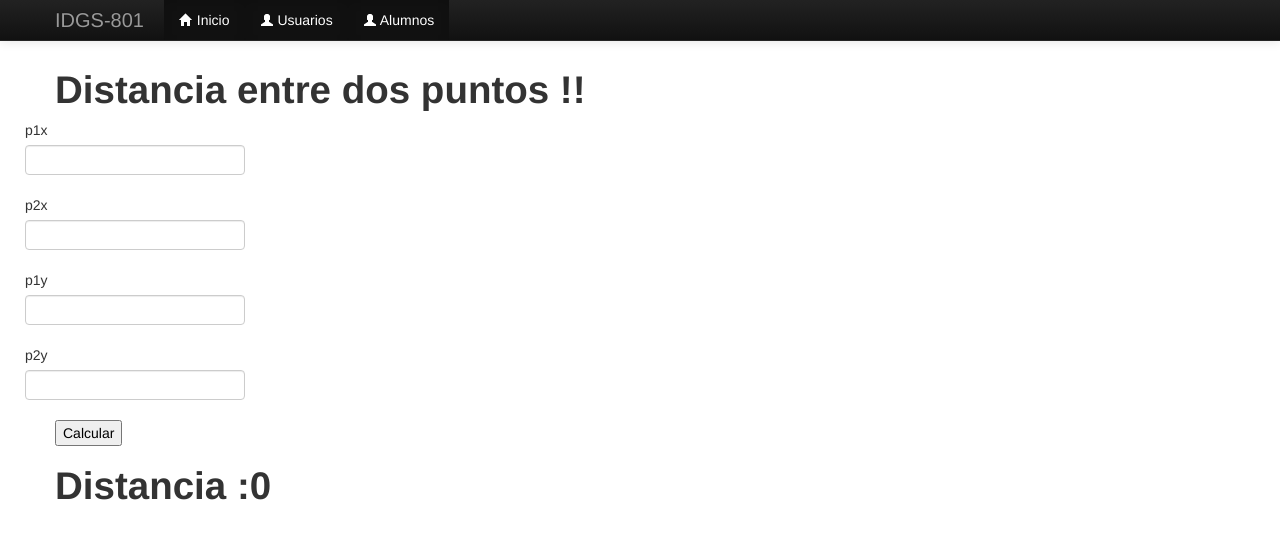
After one commit to IDGS801-19002046/Practicas-Parcial1-IDGS801, a Flask app: page /distancia2 in a window 1280 px wide. The commit adds this page. Shown: the top 539 px of the page. Run offline with Flask 3, Linux system fonts and the light colour scheme; some libraries are stand-ins or nearby versions.

Commit message:
"CMRT 31/01/24 Distancia 2puntos"

```diff
--- /dev/null
+++ b/forms.py
@@ -0,0 +1,15 @@
+from wtforms import Form
+
+from wtforms import StringField,TelField,IntegerField
+
+from wtforms.validators import DataRequired,Email
+
+
+
+class UserForm(Form):
+
+    p1x = IntegerField("p1x")
+    p2x= IntegerField("p2x")
+    p1y = IntegerField("p1y")
+    p2y = IntegerField('p2y')
+    resultado = IntegerField('resultado')
--- /dev/null
+++ b/main.py
@@ -0,0 +1,62 @@
+from flask import Flask,render_template,request
+
+import forms
+import math
+
+
+app=Flask(__name__)
+
+
+@app.route("/OperasBas")
+def operas():
+    return render_template("OperasBas.html")
+
+@app.route("/resultado",methods=["GET","POST"])
+def resul():
+    if request.method=="POST":
+        num1=request.form.get("n1")
+        num2=request.form.get("n2")
+        operacion = request.form.get("operacion")
+
+
+        if operacion == "suma":
+              return"La suma de {} + {} = {}".format(num1,num2,str(int(num1)+int(num2)))
+        elif operacion == "resta":
+              return"La resta de {} - {} = {}".format(num1,num2,str(int(num1)-int(num2)))
+        elif operacion == "multiplicacion":
+            return"La multiplicacion de {} x {} = {}".format(num1,num2,str(int(num1)*int(num2)))
+        elif operacion == "division":
+            if num2 != 0:
+                  return"La division de {} / {} = {}".format(num1,num2,str(int(num1)/int(num2)))
+            else:
+                return "Error: División por cero no permitida"
+        else:
+            return "Error: Operación no válida"
+
+@app.route("/distancia2",methods=["GET", "POST"])
+def distancia2():
+    p1x= float
+    p2x= float
+    p1y= float
+    p2y= float
+    resultado = 0
+
+    distancia = forms.UserForm(request.form)
+    if  request.method =='POST':
+        p1x= distancia.p1x.data
+        p2x= distancia.p2x.data
+        p1y=distancia.p1y.data
+        p2y=distancia.p2y.data
+        print('Px1: {}',format(p1x))
+        print('Px2: {}',format(p2x))
+        print('Py1: {}',format(p1y))
+        print('Py2: {}',format(p2y))
+
+        resultado = math.sqrt(((p1y - p1x) ** 2) + ((p2y - p2x) ** 2))
+        print(resultado)
+
+    return render_template("distancia.html",form=distancia,p1x=p1x,p2x=p2x,p1y=p1y,p2y=p2y,resultado = resultado)
+
+
+if __name__== "__main__":
+    app.run(debug=True)
--- a/templates/OperasBas.html
+++ b/templates/OperasBas.html
@@ -1,6 +1,6 @@
 {% extends "layout.html" %}
 
-{% block content %}
+{% block  container%}
 <h1>Calcular</h1>
 <form action="/resultado" method="POST">
     <label>Número 1:</label>
--- /dev/null
+++ b/templates/_macros.html
@@ -0,0 +1,9 @@
+{%macro datos(name, placeholder, type='number') %}
+
+<p><input type="{{type}}" name="{{name}}" placeholder="{{placeholder}}"></p>
+
+{%endmacro %}
+{%macro camposNuevos(field)%}
+<td>{{field.label}}</td>
+<td>{{field(**kwargs)| safe}}</td>
+{%endmacro %}
--- /dev/null
+++ b/templates/distancia.html
@@ -0,0 +1,36 @@
+{% extends "layout.html" %}
+
+{% block container%}
+{% import "_macros.html" as macros %}
+    <h1>Distancia entre dos puntos !!</h1>
+    <title>Distancia</title>
+    <form action="" method="POST" novalidate>
+        <div class="row control-group">
+            <div class="form-group col-xs-12 floating-label-form-group control">
+                {{macros.camposNuevos(form.p1x,class="form-control")}}
+            </div>
+        </div>
+
+        <div class="row control-group">
+            <div class="form-group col-xs-12 floating-label-form-group control">
+                {{macros.camposNuevos(form.p2x,class="form-control")}}
+            </div>
+        </div>
+        <div class="row control-group">
+            <div class="form-group col-xs-12 floating-label-form-group control">
+                {{macros.camposNuevos(form.p1y,class="form-control")}}
+            </div>
+        </div>
+        <div class="row control-group">
+            <div class="form-group col-xs-12 floating-label-form-group control">
+                {{macros.camposNuevos(form.p2y,class="form-control")}}
+            </div>
+        </div>
+
+
+        <input type="submit" id="btn1" value="Calcular">
+    </form>
+
+    <h1>Distancia :{{resultado}}</h1>
+
+{% endblock %}
--- a/templates/layout.html
+++ b/templates/layout.html
@@ -48,7 +48,7 @@
     </div>
 
     <div class="container">
-        {%block content%}
+        {%block container%}
 
         {%endblock%}
     </div>
```
